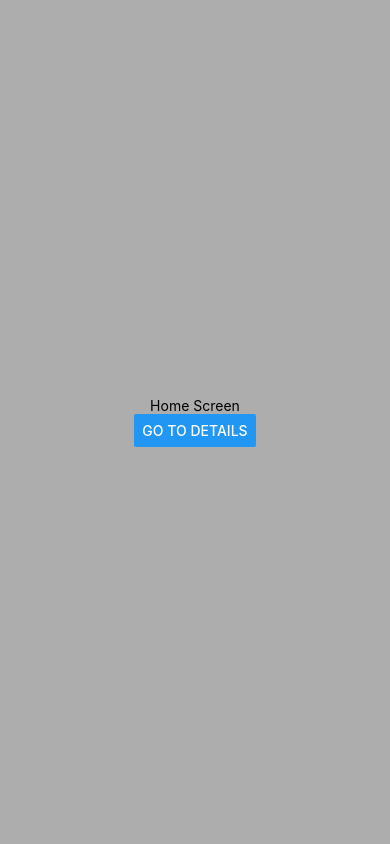
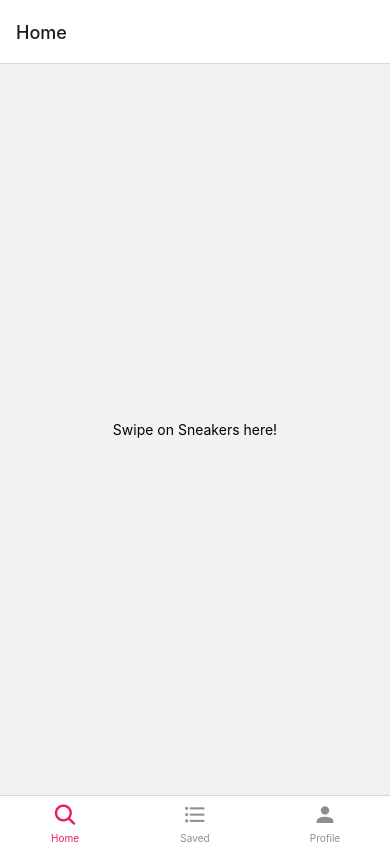
Before and after one commit to Slew-Code/SneakerSwipe, a React Native app: screen / in a window 390 px wide. Built offline with nearby package versions, Linux system fonts and the light colour scheme.

Commit message:
Add code fpr BottomTab in app.js snd add icons

```diff
--- a/App.js
+++ b/App.js
@@ -1,83 +1,81 @@
-import { StatusBar } from 'expo-status-bar';
-import { StyleSheet, Button, Text, View } from 'react-native';
 import * as React from 'react';
+import { Text, View } from 'react-native';
 import { NavigationContainer } from '@react-navigation/native';
-import { createNativeStackNavigator } from '@react-navigation/native-stack';
+import { createBottomTabNavigator } from '@react-navigation/bottom-tabs';
+import { MaterialCommunityIcons, Ionicons } from '@expo/vector-icons';
 
-function HomeScreen({ navigation }) {
+function Home() {
   return (
-    <View style={styles.container}>
-      <Text>Home Screen</Text>
-      <Button title="Go to Details" onPress={() => {
-        /* 1. Navigate to the Details route with params */
-        navigation.navigate('Details', {itemId: 86,
-            otherParam: 'anything you want here',});
-      }}/>
+    <View style={{ flex: 1, justifyContent: 'center', alignItems: 'center' }}>
+      <Text>Swipe on Sneakers here!</Text>
     </View>
   );
 }
 
-function DetailsScreen({ route, navigation}) {
-  /* 2. Get the param */
-  const { itemId, otherParam } = route.params;
+function Saved() {
   return (
-    <View style={{ flex: 1, alignItems: 'center', justifyContent: 'center' }}>
-      <Text>Details Screen</Text>
-      <Text>itemId: {JSON.stringify(itemId)}</Text>
-      <Text>otherParam: {JSON.stringify(otherParam)}</Text>
-      <Button
-        title="Go to Details... again"
-        onPress={() =>
-          navigation.push('Details', {
-            itemId: Math.floor(Math.random() * 100),
-          })
-        }
-      />
-      <Button title="Go to Home" onPress={() => navigation.navigate('Home')} />
-      <Button
-        title="Go back to first screen in stack"
-        onPress={() => navigation.popToTop()}
-      />
-      <Button
-        title="Update param"
-        onPress={() =>
-          navigation.setParams({
-            itemId: Math.floor(Math.random() * 100),
-          })
-        }
-      />
+    <View style={{ flex: 1, justifyContent: 'center', alignItems: 'center' }}>
+      <Text>Saved Sneakers will appear here!</Text>
     </View>
   );
 }
 
-const Stack = createNativeStackNavigator();
+function Profile() {
+  return (
+    <View style={{ flex: 1, justifyContent: 'center', alignItems: 'center' }}>
+      <Text>Profile settings here??</Text>
+    </View>
+  );
+}
 
-function App() {
+const Tab = createBottomTabNavigator();
+
+function MyTabs() {
+  return (
+    <Tab.Navigator
+      initialRouteName="Home"
+      screenOptions={{
+        tabBarActiveTintColor: '#e91e63',
+      }}
+    >
+      <Tab.Screen
+        name="Home"
+        component={Home}
+        options={{
+          tabBarLabel: 'Home',
+          tabBarIcon: ({ color, size }) => (
+            <Ionicons name="search" color={color} size={size} />
+          ),
+        }}
+      />
+      <Tab.Screen
+        name="Saved"
+        component={Saved}
+        options={{
+          tabBarLabel: 'Saved',
+          tabBarIcon: ({ color, size }) => (
+            <MaterialCommunityIcons name="format-list-bulleted" color={color} size={size} />
+          ),
+        }}
+      />
+      <Tab.Screen
+        name="Profile"
+        component={Profile}
+        options={{
+          tabBarLabel: 'Profile',
+          tabBarIcon: ({ color, size }) => (
+            <MaterialCommunityIcons name="account" color={color} size={size} />
+          ),
+        }}
+      />
+    </Tab.Navigator>
+  );
+}
+
+export default function App() {
   return (
     <NavigationContainer>
-      <Stack.Navigator>
-        <Stack.Screen
-          name="Home"
-          component={HomeScreen}
-          options={{ headerShown: false }}
-        />
-        <Stack.Screen
-          name="Details"
-          component={DetailsScreen}
-          initialParams={{ itemId: 42 }}
-        />
-      </Stack.Navigator>
+      <MyTabs />
     </NavigationContainer>
   );
 }
-
-export default App;
-
-const styles = StyleSheet.create({
-  container: {
-    flex: 1,
-    backgroundColor: '#adadad',
-    alignItems: 'center',
-    justifyContent: 'center',
-  },
-});
--- a/package.json
+++ b/package.json
@@ -9,6 +9,7 @@
     "web": "expo start --web"
   },
   "dependencies": {
+    "@react-navigation/bottom-tabs": "^6.5.11",
     "@react-navigation/native": "^6.1.9",
     "@react-navigation/native-stack": "^6.9.17",
     "expo": "^49.0.19",
```
Also changed, not shown: 1 other file (tests, documents, lock files or other folders).
